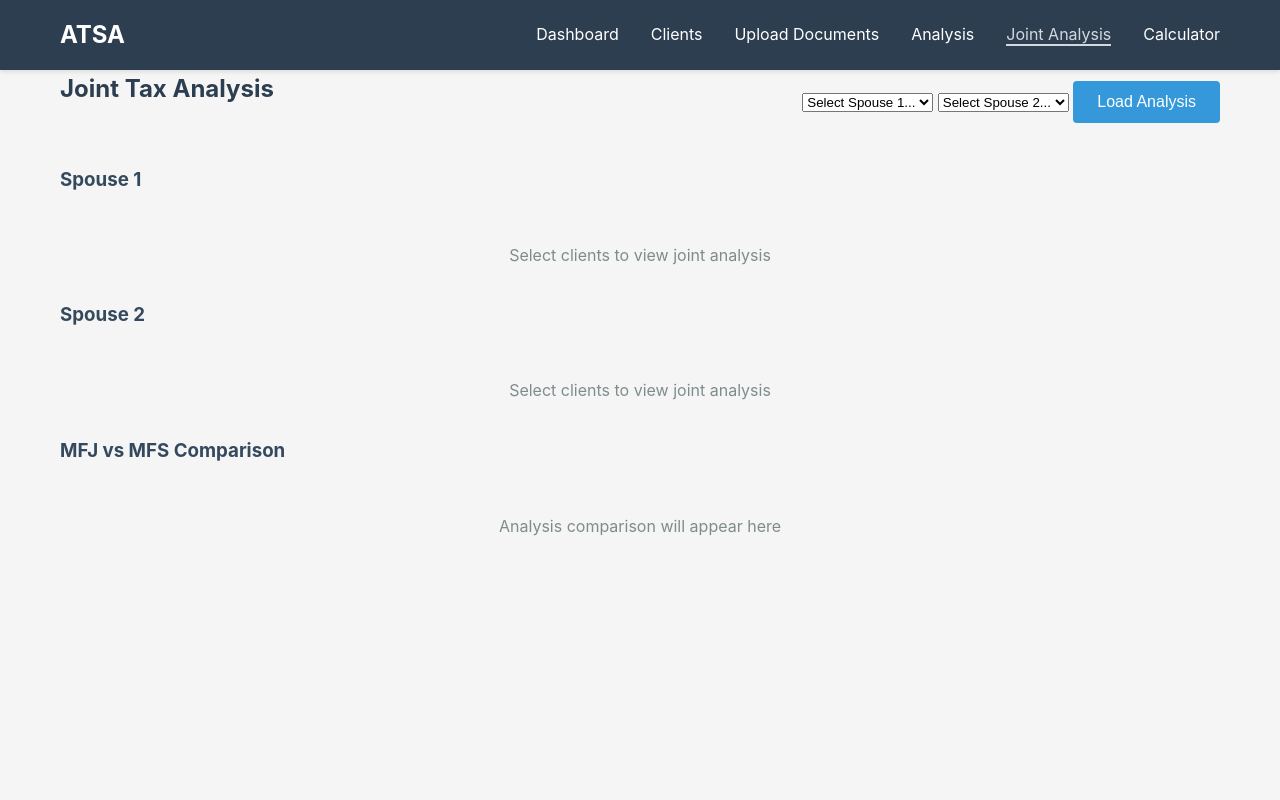
After one commit to nine-one-six-systems/ATSA_SEv2, a Flask app: template templates/joint_analysis.html in a window 1280 px wide. The commit adds this page. Run offline with Flask 3, Linux system fonts and the light colour scheme; the template is opened without the code that fills it, so the values that code supplies are empty; some libraries are stand-ins or nearby versions.

Commit message:
feat(03-01): create joint_analysis.html template with split-screen structure
- Add joint_analysis.html with Split.js CDN, spouse panels, comparison section
- Required DOM IDs: spouse1-panel, spouse2-panel, comparison-content, split-container
- Spouse selector with client dropdowns and Load Analysis button
- Add Joint Analysis link to navbar in all 5 existing templates
- Consistent nav order across all pages

```diff
--- a/templates/analysis.html
+++ b/templates/analysis.html
@@ -15,6 +15,7 @@
                 <li><a href="/clients.html">Clients</a></li>
                 <li><a href="/upload.html">Upload Documents</a></li>
                 <li><a href="/analysis.html" class="active">Analysis</a></li>
+                <li><a href="/joint-analysis.html">Joint Analysis</a></li>
                 <li><a href="/calculator.html">Calculator</a></li>
             </ul>
         </div>
--- a/templates/calculator.html
+++ b/templates/calculator.html
@@ -15,6 +15,7 @@
                 <li><a href="/clients.html">Clients</a></li>
                 <li><a href="/upload.html">Upload Documents</a></li>
                 <li><a href="/analysis.html">Analysis</a></li>
+                <li><a href="/joint-analysis.html">Joint Analysis</a></li>
                 <li><a href="/calculator.html" class="active">Calculator</a></li>
             </ul>
         </div>
--- a/templates/clients.html
+++ b/templates/clients.html
@@ -15,6 +15,7 @@
                 <li><a href="/clients.html" class="active">Clients</a></li>
                 <li><a href="/upload.html">Upload Documents</a></li>
                 <li><a href="/analysis.html">Analysis</a></li>
+                <li><a href="/joint-analysis.html">Joint Analysis</a></li>
                 <li><a href="/calculator.html">Calculator</a></li>
             </ul>
         </div>
--- a/templates/index.html
+++ b/templates/index.html
@@ -15,6 +15,7 @@
                 <li><a href="/clients.html">Clients</a></li>
                 <li><a href="/upload.html">Upload Documents</a></li>
                 <li><a href="/analysis.html">Analysis</a></li>
+                <li><a href="/joint-analysis.html">Joint Analysis</a></li>
                 <li><a href="/calculator.html">Calculator</a></li>
             </ul>
         </div>
--- /dev/null
+++ b/templates/joint_analysis.html
@@ -0,0 +1,65 @@
+<!DOCTYPE html>
+<html lang="en">
+<head>
+    <meta charset="UTF-8">
+    <meta name="viewport" content="width=device-width, initial-scale=1.0">
+    <title>Joint Analysis - ATSA</title>
+    <link rel="stylesheet" href="{{ url_for('static', filename='css/style.css') }}">
+    <script src="https://unpkg.com/split.js@1.6.5/dist/split.min.js"></script>
+</head>
+<body>
+    <nav class="navbar">
+        <div class="container">
+            <h1 class="logo">ATSA</h1>
+            <ul class="nav-menu">
+                <li><a href="/">Dashboard</a></li>
+                <li><a href="/clients.html">Clients</a></li>
+                <li><a href="/upload.html">Upload Documents</a></li>
+                <li><a href="/analysis.html">Analysis</a></li>
+                <li><a href="/joint-analysis.html" class="active">Joint Analysis</a></li>
+                <li><a href="/calculator.html">Calculator</a></li>
+            </ul>
+        </div>
+    </nav>
+
+    <main class="container">
+        <div class="joint-analysis-page">
+            <div class="page-header">
+                <h2>Joint Tax Analysis</h2>
+                <div class="spouse-selector">
+                    <select id="spouse1-select"><option value="">Select Spouse 1...</option></select>
+                    <select id="spouse2-select"><option value="">Select Spouse 2...</option></select>
+                    <button class="btn btn-primary" id="load-analysis-btn">Load Analysis</button>
+                </div>
+            </div>
+
+            <!-- Split-screen container for spouse panels -->
+            <div class="split-screen-container" id="split-container">
+                <div id="spouse1-panel" class="spouse-panel">
+                    <h3 id="spouse1-name">Spouse 1</h3>
+                    <div id="spouse1-content" class="panel-content">
+                        <p class="loading">Select clients to view joint analysis</p>
+                    </div>
+                </div>
+
+                <div id="spouse2-panel" class="spouse-panel">
+                    <h3 id="spouse2-name">Spouse 2</h3>
+                    <div id="spouse2-content" class="panel-content">
+                        <p class="loading">Select clients to view joint analysis</p>
+                    </div>
+                </div>
+            </div>
+
+            <!-- Comparison section below split panes -->
+            <div class="comparison-section" id="comparison-section">
+                <h3>MFJ vs MFS Comparison</h3>
+                <div id="comparison-content">
+                    <p class="loading">Analysis comparison will appear here</p>
+                </div>
+            </div>
+        </div>
+    </main>
+
+    <script src="{{ url_for('static', filename='js/joint_analysis.js') }}"></script>
+</body>
+</html>
--- a/templates/upload.html
+++ b/templates/upload.html
@@ -15,6 +15,7 @@
                 <li><a href="/clients.html">Clients</a></li>
                 <li><a href="/upload.html" class="active">Upload Documents</a></li>
                 <li><a href="/analysis.html">Analysis</a></li>
+                <li><a href="/joint-analysis.html">Joint Analysis</a></li>
                 <li><a href="/calculator.html">Calculator</a></li>
             </ul>
         </div>
```
